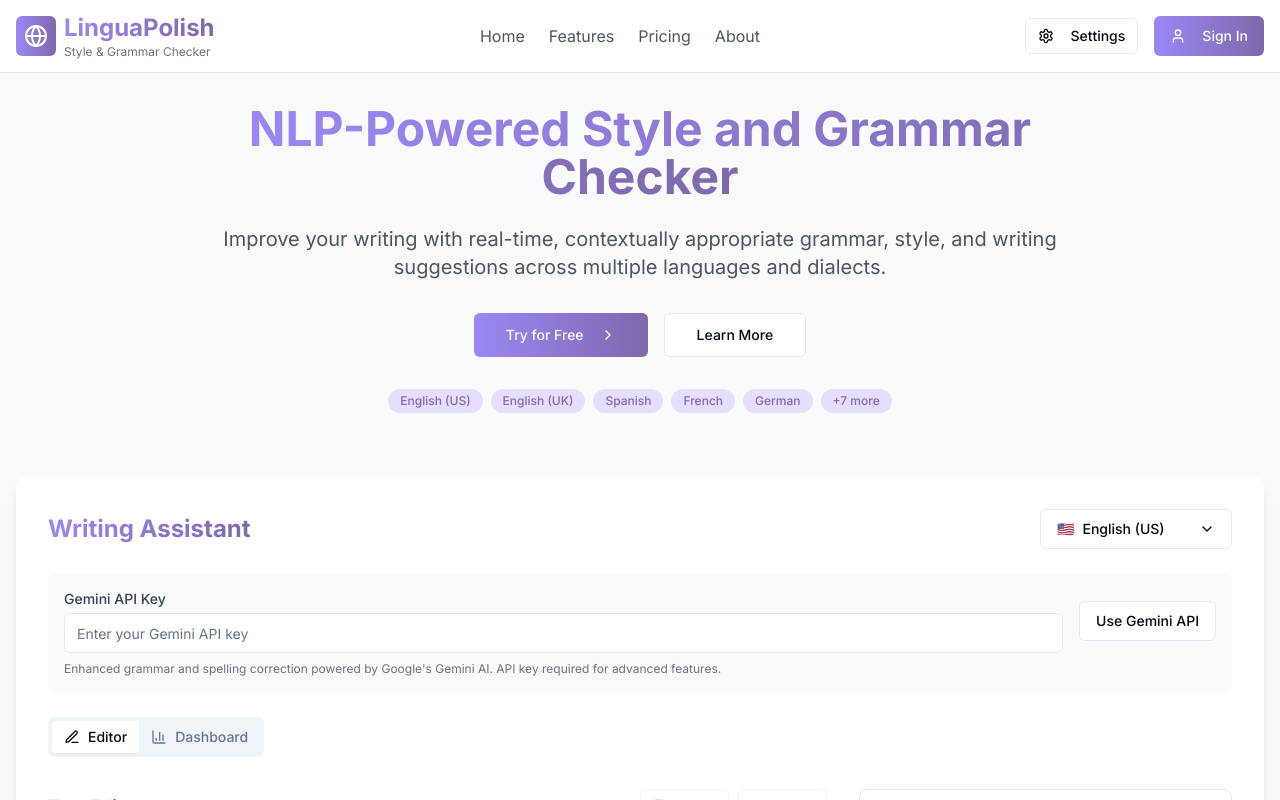
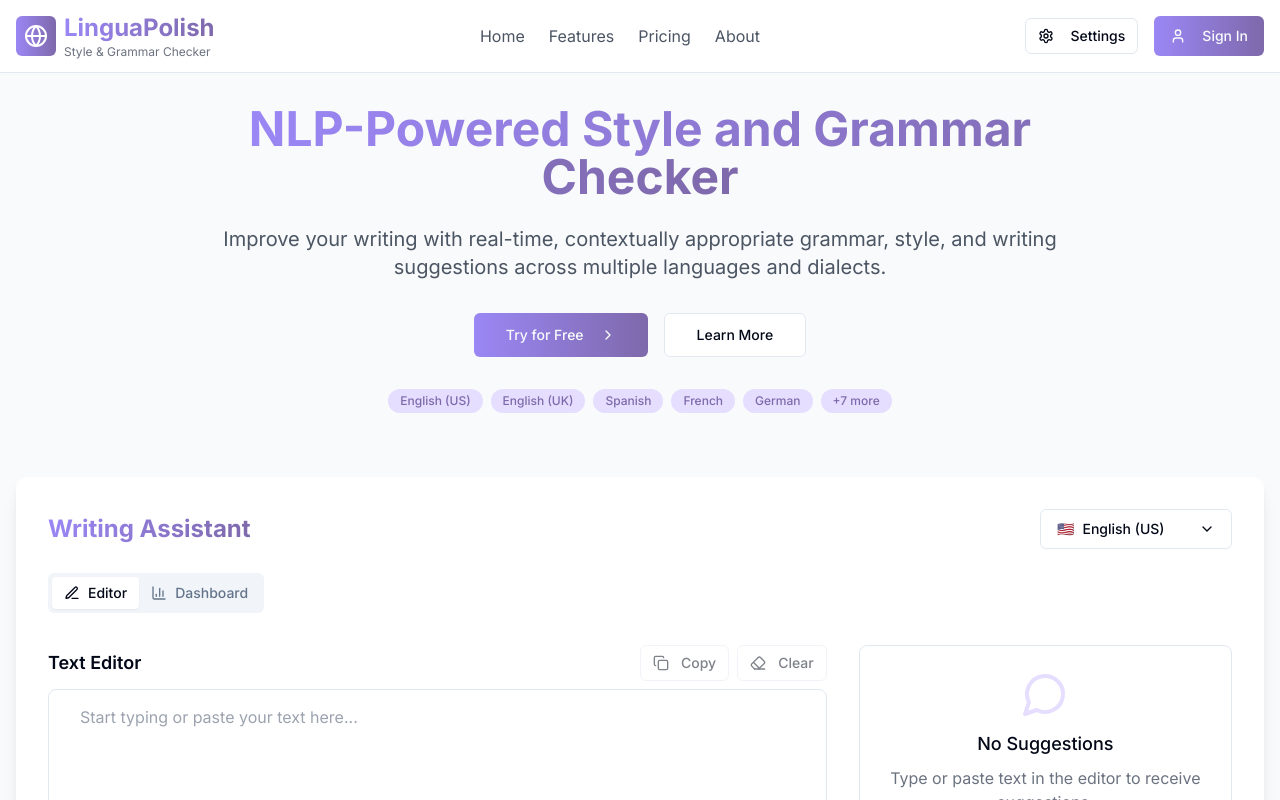
Before and after one commit to Roy-Adriyan/lingua-polish-clarity-spark, a React (Vite) app: page / in a window 1280 px wide. Shown: the top 800 px of the page. Built offline with nearby package versions, Linux system fonts and the light colour scheme.

Commit message:
Refactor: Remove Supabase integration
Remove all Supabase related code and dependencies.

```diff
--- a/src/pages/Index.tsx
+++ b/src/pages/Index.tsx
@@ -1,4 +1,3 @@
-
 import { useState, useEffect } from 'react';
 import Header from '@/components/Header';
 import Footer from '@/components/Footer';
@@ -8,7 +7,6 @@ import LanguageSelector from '@/components/LanguageSelector';
 import StatsCard from '@/components/StatsCard';
 import { Button } from '@/components/ui/button';
 import { Tabs, TabsContent, TabsList, TabsTrigger } from '@/components/ui/tabs';
-import { Input } from "@/components/ui/input";
 import {
   CheckCircle,
   PenLine,
@@ -23,20 +21,17 @@ import {
   Check
 } from 'lucide-react';
 import { analyzeText } from '@/utils/textAnalyzer';
-import { analyzeTextWithGemini, setGeminiApiKey } from '@/utils/geminiApiService';
+import { analyzeTextWithGemini } from '@/utils/geminiApiService';
 import { useToast } from '@/hooks/use-toast';
 
 const Index = () => {
   const [selectedLanguage, setSelectedLanguage] = useState("en-us");
   const [currentText, setCurrentText] = useState("");
   const [issues, setIssues] = useState<any[]>([]);
-  const [geminiApiKey, setGeminiApiKeyState] = useState("");
-  const [useGeminiApi, setUseGeminiApi] = useState(false);
   const { toast } = useToast();
 
   useEffect(() => {
     if (currentText) {
-      if (useGeminiApi && geminiApiKey) {
       // Use Gemini API for analysis
       analyzeTextWithGemini(currentText, selectedLanguage)
         .then(analysisResults => {
@@ -55,14 +50,9 @@ const Index = () => {
           setIssues(localResults);
         });
     } else {
-        // Use local analysis
-        const analysisResults = analyzeText(currentText, selectedLanguage);
-        setIssues(analysisResults);
-      }
-    } else {
       setIssues([]);
     }
-  }, [currentText, selectedLanguage, useGeminiApi, geminiApiKey]);
+  }, [currentText, selectedLanguage]);
 
   const handleLanguageChange = (language: string) => {
     setSelectedLanguage(language);
@@ -70,32 +60,6 @@ const Index = () => {
 
   const handleTextChange = (text: string) => {
     setCurrentText(text);
-  };
-
-  const handleApiKeyChange = (e: React.ChangeEvent<HTMLInputElement>) => {
-    const key = e.target.value;
-    setGeminiApiKeyState(key);
-    setGeminiApiKey(key);
-  };
-
-  const toggleGeminiApi = () => {
-    if (!useGeminiApi && !geminiApiKey) {
-      toast({
-        title: "API Key Required",
-        description: "Please enter a Gemini API key first.",
-        variant: "destructive"
-      });
-      return;
-    }
-
-    setUseGeminiApi(!useGeminiApi);
-
-    toast({
-      title: useGeminiApi ? "Using Local Analysis" : "Using Gemini API",
-      description: useGeminiApi
-        ? "Switched to local text analysis"
-        : "Switched to Gemini API for enhanced text analysis",
-    });
   };
 
   const handleApplySuggestion = (id: string, replacement: string) => {
@@ -175,43 +139,6 @@ const Index = () => {
                   onLanguageChange={handleLanguageChange}
                 />
               </div>
-            </div>
-
-            {/* Gemini API Key Input */}
-            <div className="mb-6 p-4 bg-gray-50 rounded-lg">
-              <div className="flex flex-col md:flex-row gap-4 items-start md:items-center">
-                <div className="flex-grow">
-                  <label htmlFor="gemini-api-key" className="block text-sm font-medium text-gray-700 mb-1">
-                    Gemini API Key
-                  </label>
-                  <Input
-                    id="gemini-api-key"
-                    type="password"
-                    placeholder="Enter your Gemini API key"
-                    value={geminiApiKey}
-                    onChange={handleApiKeyChange}
-                    className="w-full"
-                  />
-                </div>
-                <Button
-                  onClick={toggleGeminiApi}
-                  variant={useGeminiApi ? "default" : "outline"}
-                  className={`mt-6 md:mt-0 ${useGeminiApi ? "bg-linguapolish-primary" : ""}`}
-                >
-                  {useGeminiApi ? (
-                    <>
-                      <Check className="mr-2 h-4 w-4" />
-                      Using Gemini
-                    </>
-                  ) : (
-                    "Use Gemini API"
-                  )}
-                </Button>
-              </div>
-              <p className="text-xs text-gray-500 mt-2">
-                Enhanced grammar and spelling correction powered by Google's Gemini AI.
-                API key required for advanced features.
-              </p>
             </div>
 
             <Tabs defaultValue="editor" className="w-full">
```
Also changed, not shown: src/utils/geminiApiService.ts (+5 -11 lines). Lines whose indentation alone changed are shown as unchanged.
